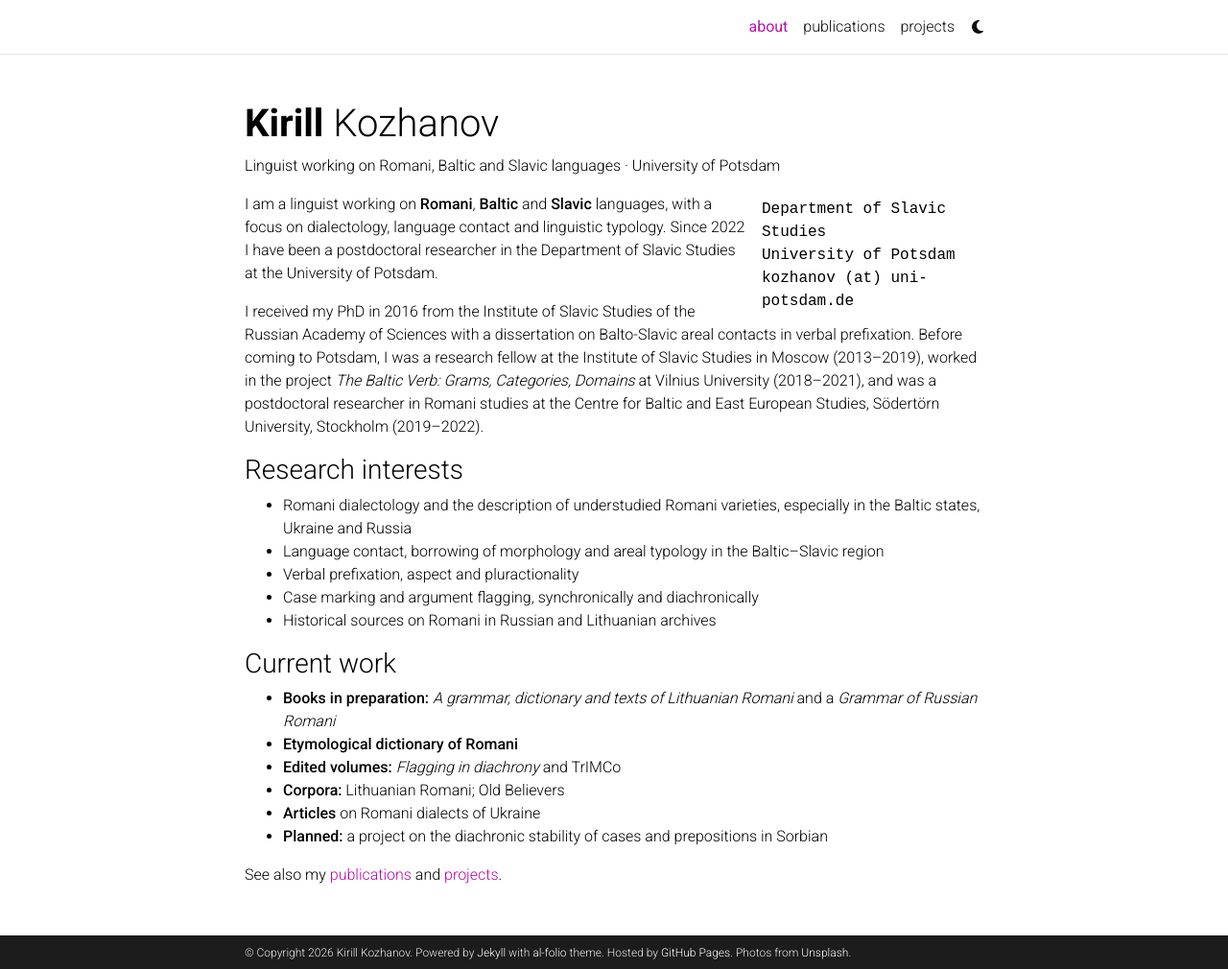
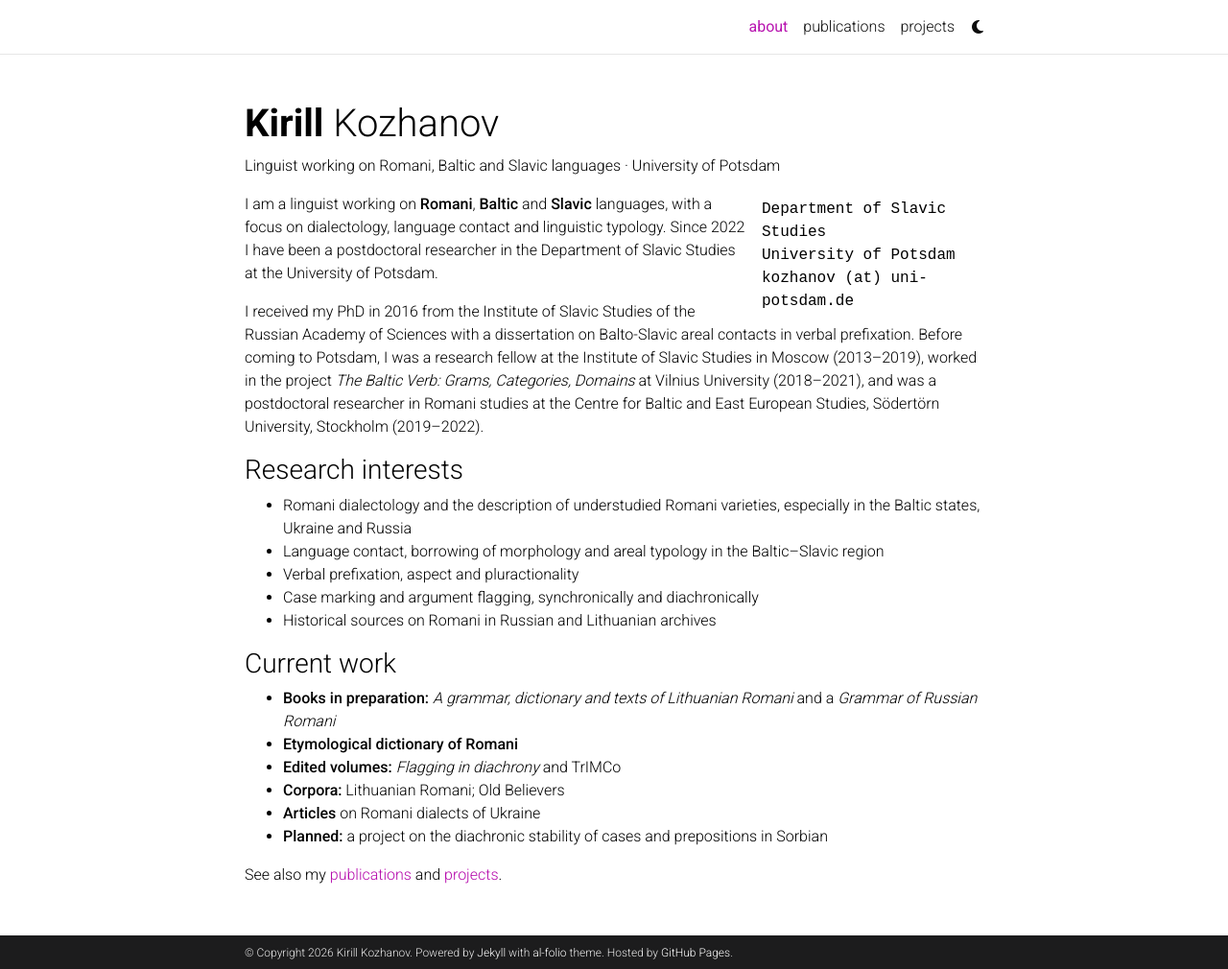
Before and after one commit to burushona/burushona.github.io, a Jekyll site: the page built from _pages/about.md, in a window 1280 px wide and 1010 px high. Shown: the whole window at 96% size. Built offline with Jekyll 4.4.1, drawn with Linux system fonts in a browser that asks for light colours; comment, search, counter and statistics services are not loaded; a style sheet for code colours, icons or effects is not loaded.

Commit message:
Add files via upload

```diff
--- a/_config.yml
+++ b/_config.yml
@@ -8,12 +8,11 @@ middle_name:
 last_name: Kozhanov
 email:
 description: > # the ">" symbol means to ignore newlines until "footer_text:"
-  A simple, whitespace theme for academics. Based on [*folio](https://github.com/bogoli/-folio) design.
+  Kirill Kozhanov, linguist at the University of Potsdam. Romani dialectology, Baltic and Slavic linguistics, language contact and typology.
 footer_text: >
   Powered by <a href="https://jekyllrb.com/" target="_blank">Jekyll</a> with <a href="https://github.com/alshedivat/al-folio">al-folio</a> theme.
   Hosted by <a href="https://pages.github.com/" target="_blank">GitHub Pages</a>.
-  Photos from <a href="https://unsplash.com" target="_blank">Unsplash</a>.
-keywords: jekyll, jekyll-theme, academic-website, portfolio-website  # add your own keywords or leave empty
+keywords: Kirill Kozhanov, Romani linguistics, Romani dialects, Lithuanian Romani, Russian Romani, Baltic linguistics, Slavic linguistics, language contact, linguistic typology, University of Potsdam  # add your own keywords or leave empty
 
 lang: en # the language of your site (for example: en, fr, cn, ru, etc.)
 icon: ⚛️  # the emoji used as the favicon (alternatively, provide image name in /assets/img/)
```
